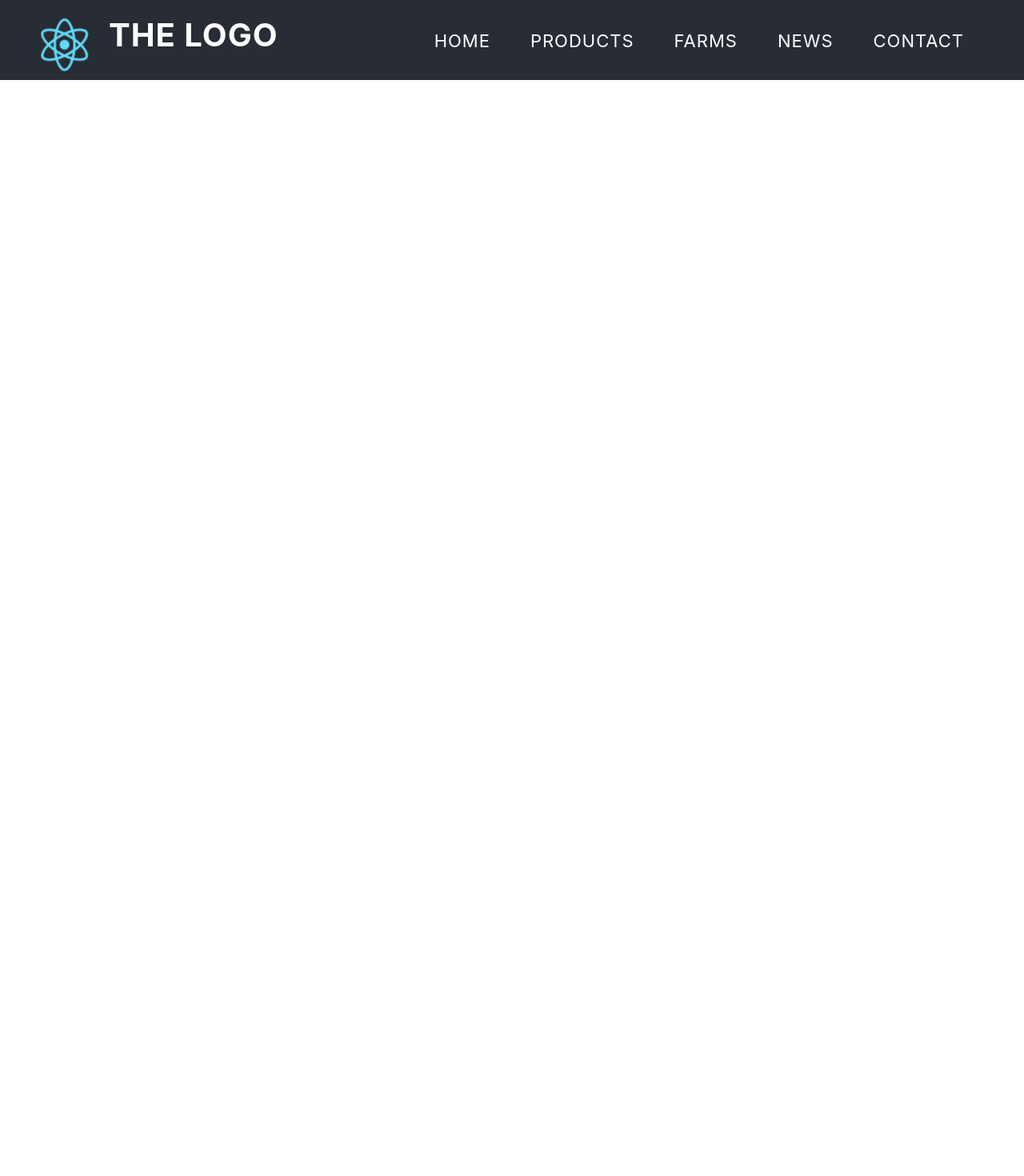
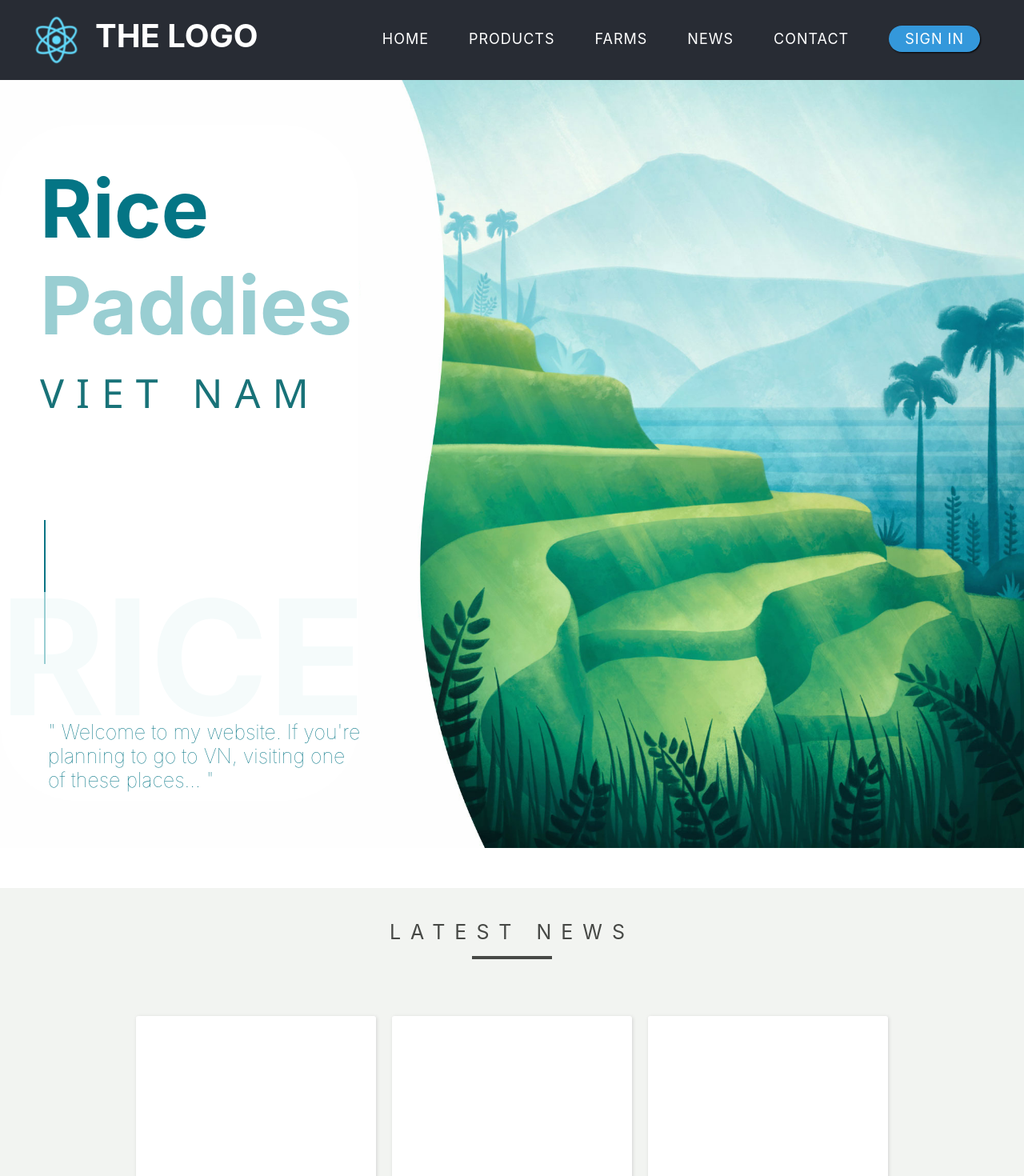
Before and after one commit to AnTruongQuoc/ReactJS, a React (Create React App) app: page / in a window 1280 px wide. Shown: the top 1470 px of the page at 80% size. Before the commit the page ends 800 px from the top, so only its background shows below. Built offline with nearby package versions, Linux system fonts and the light colour scheme.

Commit message:
Update Body

```diff
--- a/public/index.html
+++ b/public/index.html
@@ -19,7 +19,7 @@
       work correctly both with client-side routing and a non-root public URL.
       Learn how to configure a non-root public URL by running `npm run build`.
     -->
-    <title>Nong San Xanh 2019</title>
+    <title>THE LOGO</title>
   </head>
   <body>
     <noscript>You need to enable JavaScript to run this app.</noscript>
--- /dev/null
+++ b/src/components/body-component/body-component.css
@@ -0,0 +1,151 @@
+.bg-top{
+    position:relative;
+    width:100%;
+    height: 1010px;
+}
+
+.bg{
+    position:absolute;
+    width: 100%;
+}
+
+.bg-top-text {
+    position: absolute;
+    z-index: 1;
+    font-size: 50px;
+    left:50px;
+    top: 100px;
+}
+
+.rice{
+    margin: 0;
+    color: #047585;
+}
+
+.paddy{
+    margin: 0;
+    color: #99ced2;
+}
+
+.vn{
+    margin: 0;
+    color: #187278;
+    font-family: 'Segoe UI', Tahoma, Geneva, Verdana, sans-serif;
+    font-weight: lighter;
+    text-transform: uppercase;
+    letter-spacing: 15px;
+    padding-top: 15px;
+    font-size: 50px;
+}
+.rice-under{
+    margin: 0;
+    position: absolute;
+    z-index: 2;
+    left:0px;
+    top: 600px;
+    color: #f5fbfb;
+    text-transform: uppercase;
+    font-size: 200px;
+}
+.line {
+    margin: 0;
+    position: absolute;
+    z-index: 3;
+    width: 2px;
+    height: 90px;
+    background-color: #047585;
+    top: 550px;
+    left: 55px;
+}
+.line-down{
+    margin: 0;
+    position: absolute;
+    z-index: 3;
+    width: 2px;
+    height: 90px;
+    background-color: #99ced2;
+    top: 640px;
+    left: 55px;
+}
+.bg-text{
+    margin: 0;
+    position: absolute;
+    width: 400px;
+    z-index: 3;
+    font-size: 25px;
+    font-weight: lighter;
+    color: #047585;
+    top: 800px;
+    left: 60px;
+    word-break: keep-all;
+}
+
+.lnews{
+    position: relative;
+
+    width: 100%;
+    height: 700px;
+    background-color: #f2f4f1;
+
+}
+.lnews-text{
+    margin: 0;
+    padding-top: 40px;
+    text-transform: uppercase;
+    font-size: 25px;
+    text-align: center;
+    color: #474946;
+    font-weight: 400;
+    letter-spacing: 12px;
+}
+.lnews-ul{
+    position: absolute;
+    margin-left: -50px;
+    height: 4px;
+    top: 85px;
+    width: 100px;
+    left: 50%;
+    background-color: #474946;
+}
+
+.news-box{
+    position: relative;
+    margin: 0;
+    z-index:3;
+}
+
+.news-box-2{
+    position: absolute;
+    background-color: white;
+    width: 300px;
+    height: 450px;
+    box-shadow: 1px 1px 4px lightgrey;
+    border-radius: 3px;
+    margin-left: -150px;
+    left: 50%;
+    top: 90px;
+}
+
+.news-box-3{
+    position: absolute;
+    background-color: white;
+    width: 300px;
+    height: 450px;
+    box-shadow: 1px 1px 4px lightgrey;
+    border-radius: 3px;
+    margin-left: -150px;
+    left: 75%;
+    top: 90px;
+}
+
+.news-box-1{
+    position: absolute;
+    background-color: white;
+    width: 300px;
+    height: 450px;
+    box-shadow: 1px 1px 4px lightgrey;
+    border-radius: 3px;
+    margin-left: -150px;
+    left: 25%;
+    top: 90px;
+}
--- /dev/null
+++ b/src/components/body-component/body-component.js
@@ -0,0 +1,39 @@
+import React from 'react'
+import './body-component.css'
+import bg from '../../assets/images/ricepaddies.png'
+class BodyComp extends React.Component {
+    render() {
+        return (
+            <div className='body'>
+                <div className='bg-top'>
+                    <div className='bg-top-text'>
+                        <h1 className='rice'>Rice</h1>
+                        <h1 className='paddy'>Paddies</h1>
+                        <h2 className='vn'>viet nam</h2>
+
+                    </div>
+                    <h1 className='rice-under'>rice</h1>
+                    <div className='line'></div>
+                    <div className='line-down'></div>
+                    <p className='bg-text'>
+                        " Welcome to my website.
+                        If you're planning to go to VN, visiting one of these places... "
+                    </p>
+                    <img src={bg} className='bg'></img>
+
+                </div>
+                <div className='lnews'>
+                        <h1 className='lnews-text'> latest news</h1>
+                        <div className='lnews-ul'></div>
+                        <div className='news-box'>
+                            <div className='news-box-1'></div>
+                            <div className='news-box-2'></div>
+                            <div className='news-box-3'></div>
+                        </div>
+                </div>
+            </div>
+        )
+    }
+}
+
+export default BodyComp
--- a/src/components/footer-component/footer-component.css
+++ b/src/components/footer-component/footer-component.css
@@ -1,6 +1,14 @@
 .main-footer {
     margin: 0px 0px 0px 0px;
     font-size: 13px;
-    color: black;
+    color:white;
     text-align: center;
+    background-color: #282c34;
 }
+
+.copyright{
+    margin: 0;
+    height: 30px;
+    font-size: 16px;
+
+}
--- a/src/components/footer-component/footer-component.js
+++ b/src/components/footer-component/footer-component.js
@@ -7,7 +7,7 @@ class FooterComp extends React.Component {
         return (
             <div className='main-footer'>
                 <footer>
-                    <p>Copyright by Quoc An 2019</p>
+                    <p className='copyright'>Copyright by Quoc An 2019</p>
                 </footer>
             </div>
         )
--- a/src/components/header-component/header-component.css
+++ b/src/components/header-component/header-component.css
@@ -5,26 +5,28 @@
     height: 100px;
     color: white;
     text-transform: uppercase;
-    letter-spacing: 1px;
+
 }
 .header-logo{
     position: absolute;
-    left: 3vmin;
-    top: 2vmin;
+    left: 21px;
+    top: 15px;
 }
 .h1-head{
     position: absolute;
-    left: 17vmin;
-    top: -1vmin;
+    margin: 0px;
+    left: 119px;
+    top: 20px;
     font-size: 40px;
 }
 .nav{
     list-style: none;
     position: absolute;
-    top: 2vmin;
+    top: 20px;
     right: 0px;
-    padding-right: 50px;
-    font-size: 22px;
+    padding-right: 30px;
+    font-size: 18px;
+    letter-spacing: 1px;
 }
 .nav li {
     display: inline;
@@ -32,7 +34,7 @@
 }
 .header-logo {
     animation: header-logo-spin infinite 20s linear;
-    height: 10vmin;
+    height: 70px;
     pointer-events: none;
   }
 
@@ -61,7 +63,22 @@
       color: #3498db;
   }
 
+.sign-in{
+    background-color: #3498db;
+    color: white;
+    border-radius: 30px;
+    padding: 6px 20px 6px 20px;
+    box-shadow: 1px 1px 2px black;
+}
 
+.sign-in:hover {
+    background-color: #1e90ff;
+    box-shadow: 0px 0px 0px black;
+}
+.sign-in:visited:hover, .sign-in:link:hover{
+    background-color: #1e90ff;
+    box-shadow: 0px 0px 0px black;
+}
 
  @keyframes header-logo-spin {
     from {
--- a/src/components/header-component/header-component.js
+++ b/src/components/header-component/header-component.js
@@ -13,6 +13,7 @@ class HeaderComp extends React.Component {
                     <li><a href='/farms' className='farms'>Farms</a></li>
                     <li><a href='/news' className='news'>News</a></li>
                     <li><a href='/contact' className='contact'>Contact</a></li>
+                    <li><a href='/sign-in' className='sign-in'>Sign In</a></li>
                 </ul>
             </div>
         )
--- a/src/pages/main/App.js
+++ b/src/pages/main/App.js
@@ -4,11 +4,14 @@ import './App.css';
 import HeaderComp from '../../components/header-component/header-component'
 import FooterComp from '../../components/footer-component/footer-component'
 import MainRouter from '../../routers';
+import BodyComp from '../../components/body-component/body-component';
+
 function App() {
   return (
     <div className="App">
        <HeaderComp></HeaderComp>
-
+       <BodyComp></BodyComp>
+       <FooterComp></FooterComp>
 
     </div>
   );
```
Also changed, not shown: src/assets/images/ricepaddies.png (added).
